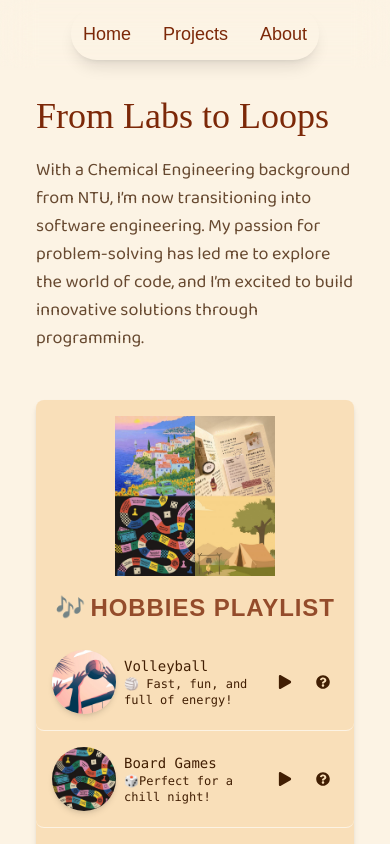
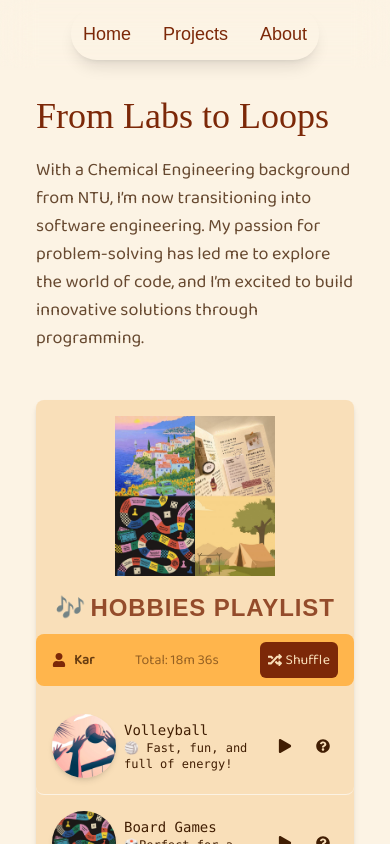
Before and after one commit to kayyaxe/personal-web, a Next.js app: page /about in a window 390 px wide. Shown: the top 844 px of the page. Built offline with nearby package versions, Linux system fonts and the light colour scheme; a web font is replaced by a local one.

Commit message:
test mobile view

```diff
--- a/src/app/about/page.js
+++ b/src/app/about/page.js
@@ -1,15 +1,22 @@
 "use client";
 
 import { useState, useRef } from "react";
-import { FaPlay, FaPause, FaQuestionCircle } from "react-icons/fa";
+import {
+  FaPlay,
+  FaPause,
+  FaQuestionCircle,
+  FaRandom,
+  FaUser,
+} from "react-icons/fa";
 import Hobbies from "../../components/Hobbies";
 
 export default function HobbiesPlaylist() {
   const [playing, setPlaying] = useState(null);
   const [expanded, setExpanded] = useState(null);
+  const [shuffledHobbies, setShuffledHobbies] = useState(Hobbies);
   const audioRefs = useRef([]);
 
-  const togglePlay = (index, song) => {
+  const togglePlay = (index) => {
     const currentAudio = audioRefs.current[index];
 
     if (playing === index) {
@@ -22,6 +29,11 @@ export default function HobbiesPlaylist() {
       currentAudio.play();
       setPlaying(index);
     }
+  };
+
+  const shuffleHobbies = () => {
+    const shuffled = [...Hobbies].sort(() => Math.random() - 0.5);
+    setShuffledHobbies(shuffled);
   };
 
   const toggleExpand = (index) => {
@@ -42,17 +54,17 @@ export default function HobbiesPlaylist() {
         </p>
       </section>
 
-      <section className="mt-12 w-full max-w-full sm:max-w-xs md:max-w-xl lg:max-w-3xl ">
+      <section className="mt-12 w-full max-w-full sm:max-w-xs md:max-w-xl lg:max-w-3xl">
         <div className="list bg-base-100 rounded-box shadow-md max-h-150 overflow-y-auto scrollbar-thin scrollbar-thumb-primary scrollbar-track-base-300">
           <div className="flex justify-center lg:justify-center lg:flex-shrink-0">
             <img
               src="collage.jpg"
               alt="collage"
-              className="py-4 w-40 h-40 md:w-70 md:h-70 lg:w-90 lg:h-90 max-w-full h-auto  "
+              className="py-4 w-40 h md:w-70 md:h-70 lg:w-90 lg:h-90 max-w-full h-auto"
             />
           </div>
 
-          <p className=" pb-2 text-lg opacity-80 w-full tracking-wider font-extrabold text-primary uppercase text-center">
+          <p className="pb-2 text-lg opacity-80 w-full tracking-wider font-extrabold text-primary uppercase text-center">
             <span className="text-2xl sm:text-4xl">🎶</span>{" "}
             <span
               style={{ fontFamily: '"Fatmono", sans-serif' }}
@@ -61,14 +73,28 @@ export default function HobbiesPlaylist() {
               Hobbies Playlist
             </span>
           </p>
-          {Hobbies.map((hobby, index) => (
+          <p className="text-sm sm:text-base flex justify-between items-center px-4 py-2 text-base-content/80 bg-base-300 rounded-lg mb-3">
+            <span className="flex items-center gap-2">
+              <FaUser className="text-primary" />
+              <span className="font-bold">Kar</span>
+            </span>
+            <span className="opacity-70">Total: 18m 36s </span>
+            <button
+              onClick={shuffleHobbies}
+              className="flex items-center gap-1 p-2 rounded-md bg-primary text-base-100 hover:bg-primary-focus transition-all"
+            >
+              <FaRandom /> Shuffle
+            </button>
+          </p>
+
+          {shuffledHobbies.map((hobby, index) => (
             <div
               key={index}
               className="flex items-center gap-2 sm:gap-1 md:gap-4 p-4 border-b border-base-200 last:border-0 hover:bg-base-200 transition-all rounded-lg"
             >
               <div>
                 <img
-                  className="w-16 h-16  sm:w-10 sm:h-10 rounded-full shadow-md"
+                  className="w-16 h-16 sm:w-10 sm:h-10 rounded-full shadow-md"
                   src={hobby.img}
                   alt={hobby.title}
                 />
@@ -87,7 +113,7 @@ export default function HobbiesPlaylist() {
               </div>
 
               <button
-                onClick={() => togglePlay(index, hobby.song)}
+                onClick={() => togglePlay(index)}
                 className="p-2 rounded-full hover:bg-primary/20 transition-all"
               >
                 {playing === index ? (
--- a/src/app/globals.css
+++ b/src/app/globals.css
@@ -7,6 +7,12 @@
   src: url("/fonts/BrewedCoffee.otf") format("opentype");
   font-weight: normal;
   font-style: normal;
+}
+
+html,
+body {
+  margin: 0;
+  background-color: var(--color-base-200);
 }
 
 @font-face {
--- a/src/app/tailwind.config.js
+++ /dev/null
@@ -1,22 +0,0 @@
-/** @type {import('tailwindcss').Config} */
-module.exports = {
-  theme: {
-    extend: {
-      fontFamily: {
-        coffee: ["coffee", "sans-serif"],
-        coffee: ["baloo", "sans-serif"],
-      },
-    },
-  },
-  plugins: [],
-};
-
-module.exports = {
-  theme: {
-    extend: {
-      fontFamily: {
-        sourgummy: ["Sour Gummy", "sans-serif"], // Custom Tailwind font class
-      },
-    },
-  },
-};
--- a/src/components/Hobbies.js
+++ b/src/components/Hobbies.js
@@ -42,12 +42,12 @@ const hobbies = [
     song: "/music/departure.mp3",
   },
   {
-    img: "/hobby-pics/traveljpg",
+    img: "/hobby-pics/travel.jpg",
     title: "Travelling",
-    desc: "🎥 Escaping into new worlds!",
+    desc: "✈️ Exploring new places!",
     details:
-      "Anime is my go-to for when I need to unwind. From exciting adventures to deep storytelling, it’s an awesome way to get lost in a different world.",
-    song: "/music/departure.mp3",
+      "Travelling opens my eyes to different cultures, foods, and experiences. Whether it's a road trip or an overseas adventure, I love discovering new destinations.",
+    song: "/music/jetlag.mp3",
   },
   {
     img: "/hobby-pics/tutor.jpg",
```
Also changed, not shown: 1 other file (tests, documents, lock files or other folders).
